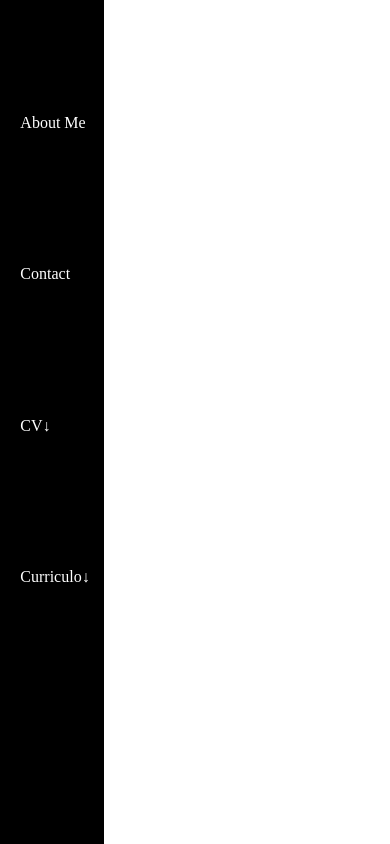
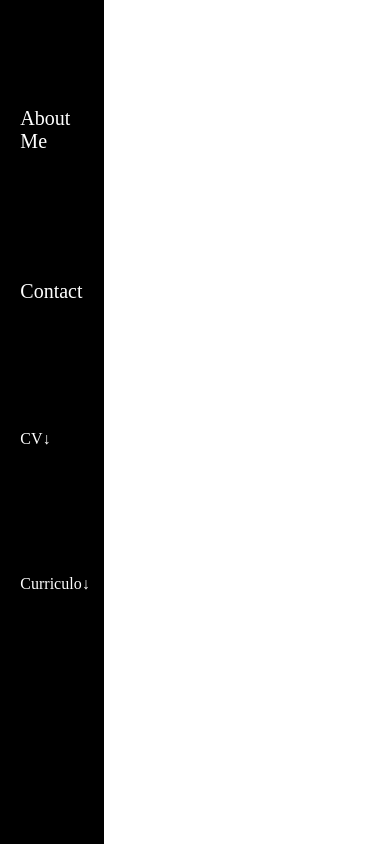
Before and after one commit to fabioschitini/personal-Website, a React (Create React App) app in the folder personal-website/: page / in a window 390 px wide. Shown: the top 844 px of the page. Built offline with nearby package versions, Linux system fonts and the light colour scheme.

Commit message:
css changes for mobile adp

```diff
--- a/personal-website/src/components/Header.js
+++ b/personal-website/src/components/Header.js
@@ -14,7 +14,7 @@ return(
         <a id='CV' href='https://www.scribd.com/document/553485298/My-Resume'
          download='CV.pdf' target="_blank" rel="noopener noreferrer" > CV↓  <li className='Header-list'>
         </li> </a>
-        <a   target="_blank" rel="noopener noreferrer" id='CV' href='https://www.scribd.com/document/553485615/Web-Developer-Resume-3' > Curriculo↓ </a>
+        <a   target="_blank" rel="noopener noreferrer" id='CV' href='https://www.scribd.com/document/565717418/My-Resume-1' > Curriculo↓ </a>
 
     </ul>
     </div>
--- a/personal-website/src/styles/About.css
+++ b/personal-website/src/styles/About.css
@@ -80,7 +80,7 @@ left:0;
     #container{
 max-width: 100px;
 width: 20%;
-font-size: 8px;
+font-size: 18px;
 padding-left: 100px;
 padding-left: 19px;
 border-left-width: 0px;
--- a/personal-website/src/styles/Header.css
+++ b/personal-website/src/styles/Header.css
@@ -16,7 +16,8 @@
  }
 .Header-list{
     cursor: pointer;
-    color: white
+    color: white;
+    font-size: 20px;
 }
 .Header-list:hover{
     color: red;
```
